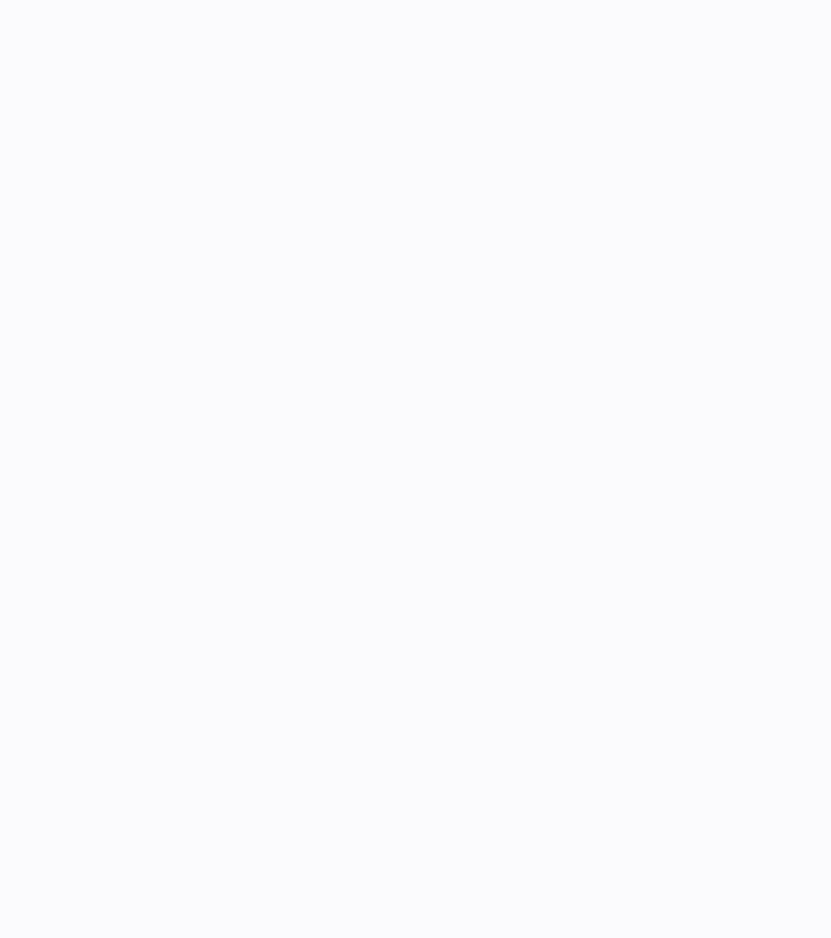
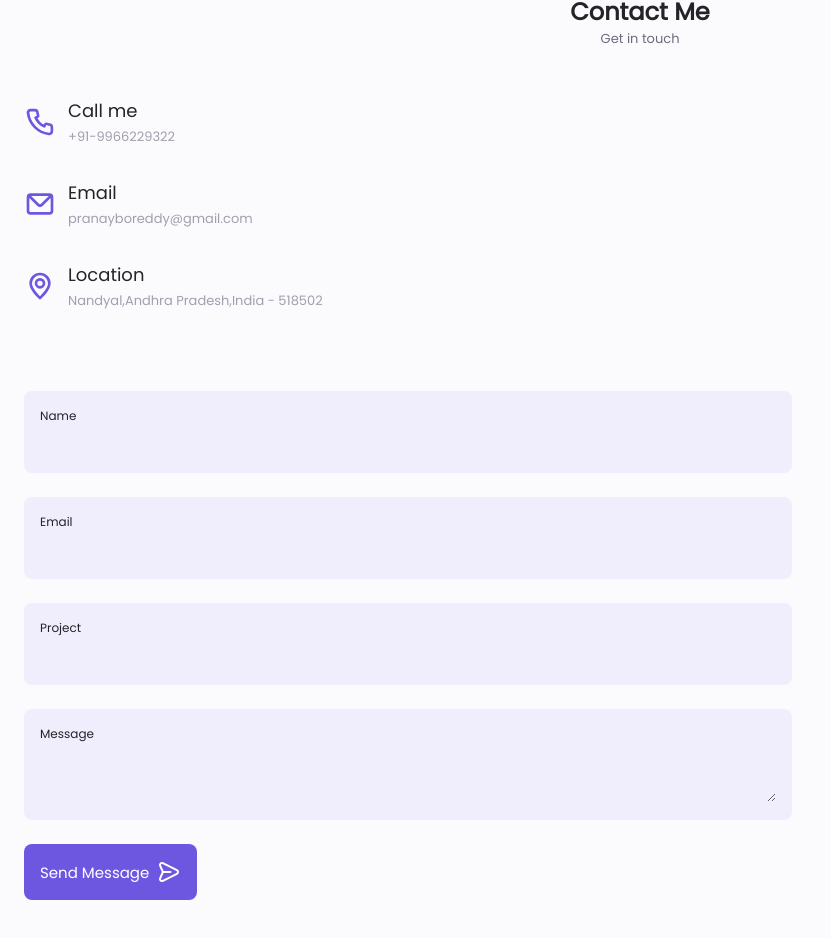
Before and after one commit to pranay-webdev/pranayboreddy-portfolio, a React (Create React App) app: page / in a window 1280 px wide. Shown: the part 2819-3757 px from the top of the page, without its empty margins (0-831 px from the left). Before the commit the page ends 2804 px from the top, so only its background shows below. Built offline with nearby package versions, Linux system fonts and the light colour scheme.

Commit message:
Contact me section developed

```diff
--- /dev/null
+++ b/src/components/contact-me/contact-me.scss
@@ -0,0 +1,49 @@
+@import "../../styles/colors";
+@import "../../styles/typography";
+
+.contact {
+  .contactContainer {
+    row-gap: 3rem;
+    .contactInfo {
+      display: flex;
+      margin-bottom: 2rem;
+      align-items: center;
+      .icon {
+        font-size: 2rem;
+        color: $primary-color;
+        margin-right: 0.75rem;
+      }
+      .title {
+        font-size: $h3-font-size;
+        font-weight: $font-medium;
+      }
+      .subtitle {
+        font-size: $small-font-size;
+        color: $text-color-light;
+      }
+    }
+    .contactForm {
+      .fields {
+        .field {
+          background-color: $input-color;
+          border-radius: 0.5rem;
+          padding: 0.75rem 1rem;
+          .label {
+            font-size: $smaller-font-size;
+            color: $title-color;
+          }
+          .input {
+            width: 100%;
+            background-color: $input-color;
+            color: $text-color;
+            font-family: $body-font;
+            font-size: $normal-font-size;
+            border: none;
+            outline: none;
+            padding: 0.25rem 0.5rem 0.5rem 0;
+          }
+        }
+      }
+    }
+  }
+}
--- a/src/components/contact-me/index.jsx
+++ b/src/components/contact-me/index.jsx
@@ -1,5 +1,78 @@
+import {
+  UilPhone,
+  UilEnvelope,
+  UilMapMarker,
+  UilMessage,
+} from "@iconscout/react-unicons";
+import "./contact-me.scss";
+
 const ContactMe = () => {
-  return <div>ContactMe</div>;
+  return (
+    <section className="section contact" id="contact_me">
+      <h2 className="title">Contact Me</h2>
+      <span className="subtitle">Get in touch</span>
+      <div className="contactContainer container grid">
+        <div>
+          <div className="contactInfo">
+            <UilPhone className="icon" size="2rem" />
+            <div>
+              <h3 className="title">Call me</h3>
+              <span className="subtitle">+91-9966229322</span>
+            </div>
+          </div>
+          <div className="contactInfo">
+            <UilEnvelope className="icon" size="2rem" />
+            <div>
+              <h3 className="title">Email</h3>
+              <span className="subtitle">pranayboreddy@gmail.com</span>
+            </div>
+          </div>
+          <div className="contactInfo">
+            <UilMapMarker className="icon" size="2rem" />
+            <div>
+              <h3 className="title">Location</h3>
+              <span className="subtitle">
+                Nandyal,Andhra Pradesh,India - 518502
+              </span>
+            </div>
+          </div>
+        </div>
+        <form action="" className="contactForm grid">
+          <div className="fields grid">
+            <div className="field">
+              <label htmlFor="name" className="label">
+                Name
+              </label>
+              <input id="name" type="text" className="input" />
+            </div>
+            <div className="field">
+              <label htmlFor="email" className="label">
+                Email
+              </label>
+              <input type="text" id="email" className="input" />
+            </div>
+            <div className="field">
+              <label htmlFor="project" className="label">
+                Project
+              </label>
+              <input type="text" id="project" className="input" />
+            </div>
+            <div className="field">
+              <label htmlFor="message" className="label">
+                Message
+              </label>
+              <textarea name="message" id="message" className="input" />
+            </div>
+            <div>
+              <a href="#" className="common-button button-flex">
+                Send Message <UilMessage className="icon" />
+              </a>
+            </div>
+          </div>
+        </form>
+      </div>
+    </section>
+  );
 };
 
 export default ContactMe;
```
